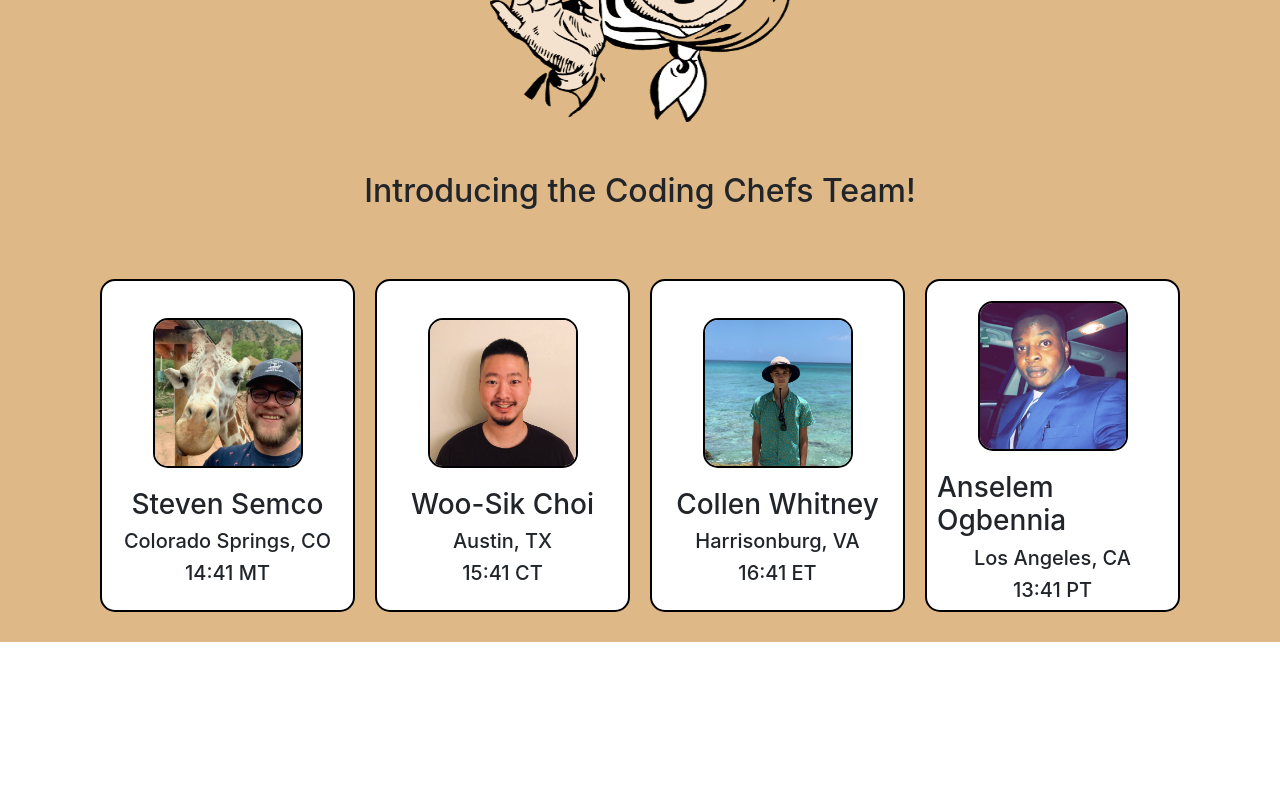
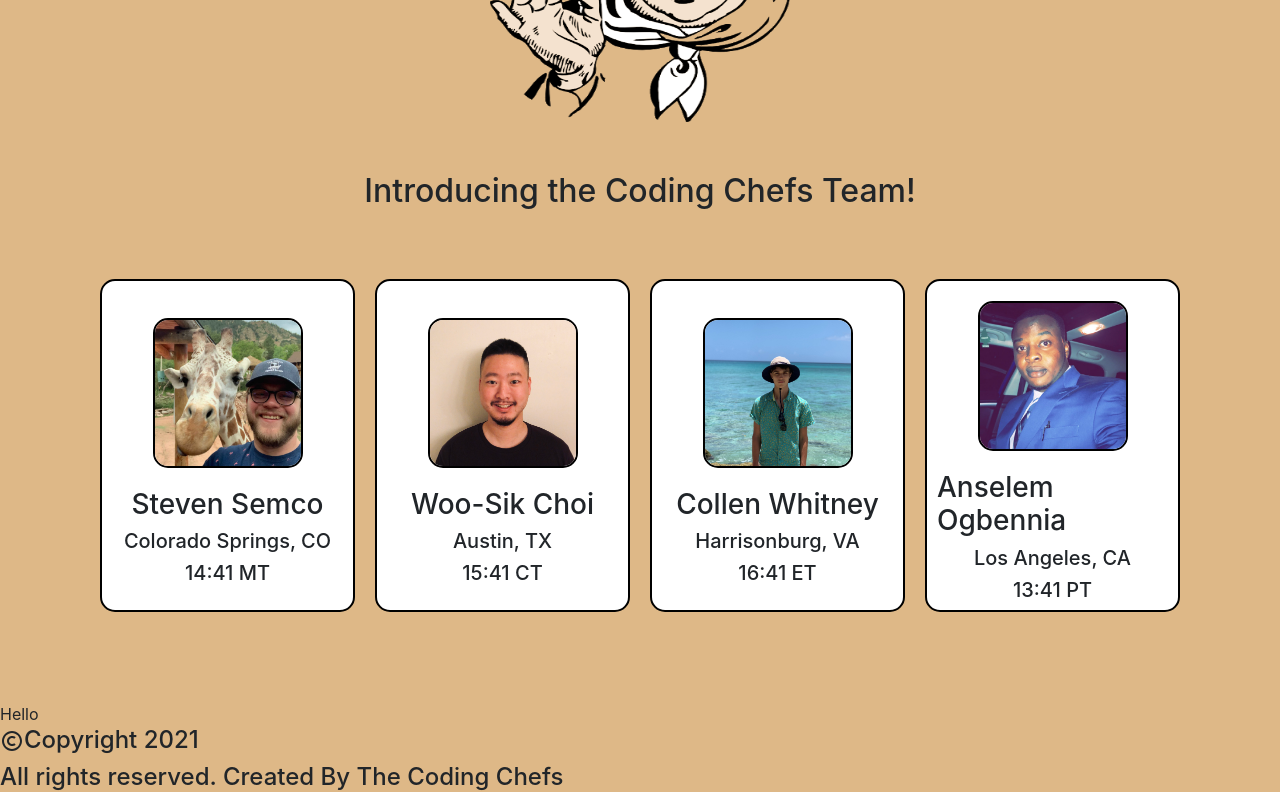
Before and after one commit to TheCodingChefs/gitNoms, a React (Create React App) app: page /about in a window 1280 px wide. Shown: the part 642-1442 px from the top of the page. Before the commit the page ends 1344 px from the top, so only its background shows below. Built offline with nearby package versions, Linux system fonts and the light colour scheme.

Commit message:
installed dependencies and changes

```diff
--- a/package.json
+++ b/package.json
@@ -11,6 +11,7 @@
     "react": "^17.0.2",
     "react-bootstrap": "^1.6.1",
     "react-dom": "^17.0.2",
+    "react-icons": "^4.2.0",
     "react-router": "^5.2.0",
     "react-router-dom": "^5.2.0",
     "react-scripts": "4.0.3",
--- a/src/App.css
+++ b/src/App.css
@@ -165,8 +165,7 @@ body {
 
 /* Footer */
 
-.footer1 {
-    font-size: 30px;
-    margin-bottom: -10px;
+.About-footer {
+
 
 }
--- a/src/components/about/About.js
+++ b/src/components/about/About.js
@@ -3,6 +3,7 @@ import stevenProfile from '../../assets/stevenProfile.jpg'
 import woosikProfile from '../../assets/woosikProfile.jpg'
 import collenProfile from '../../assets/collenProfile.jpg'
 import anselemProfile from '../../assets/anselemProfile.png'
+import { BiCopyright } from "react-icons/bi";
 
 function About({darkMode}) {
 
@@ -49,6 +50,11 @@ function About({darkMode}) {
                     </div>
                 </div>
             </div>
+                    <div className="About-footer">
+                        Hello
+                        <h4 className="About-Footer-Text"><BiCopyright className="Copy-Right"/>Copyright 2021 </h4>
+                        <h4 className="About-Footer-Text-2">All rights reserved. Created By The Coding Chefs </h4>
+                    </div>
         </div>
 
     );
```
Also changed, not shown: 1 other file (tests, documents, lock files or other folders).
